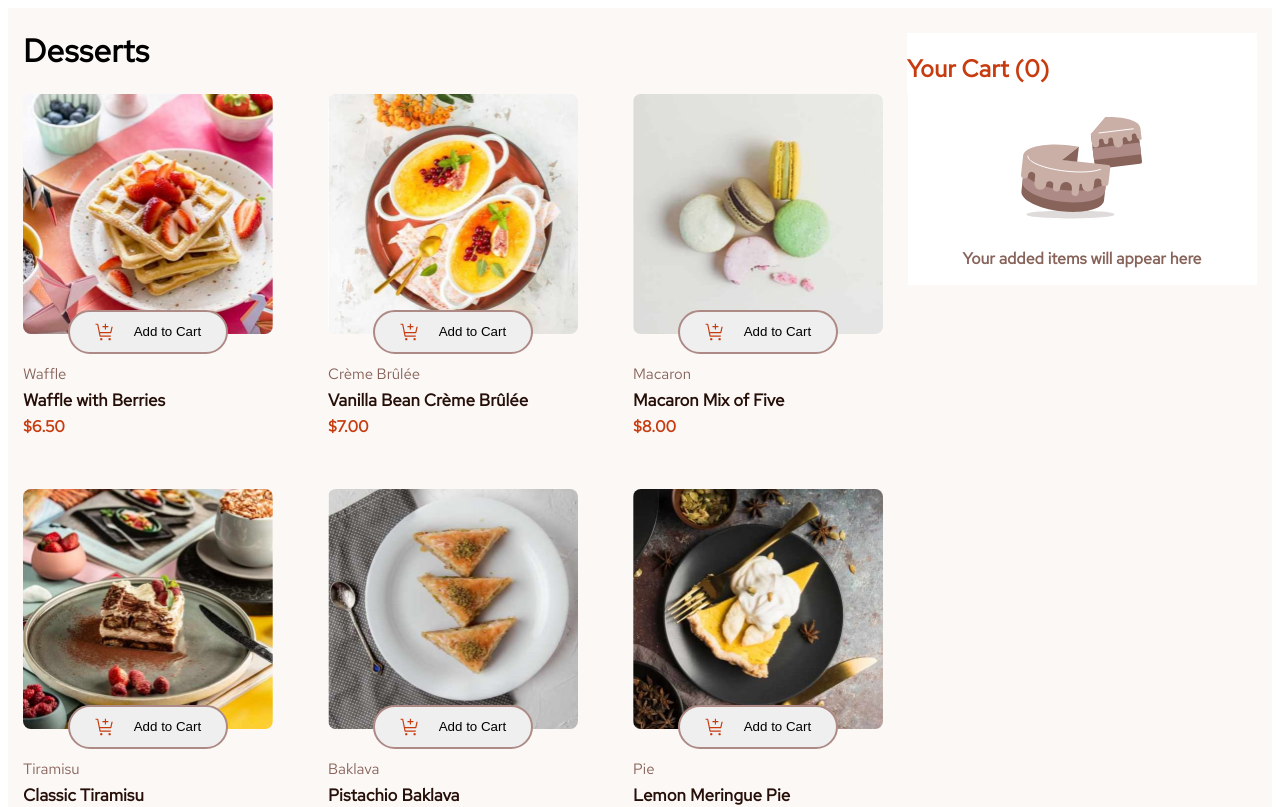
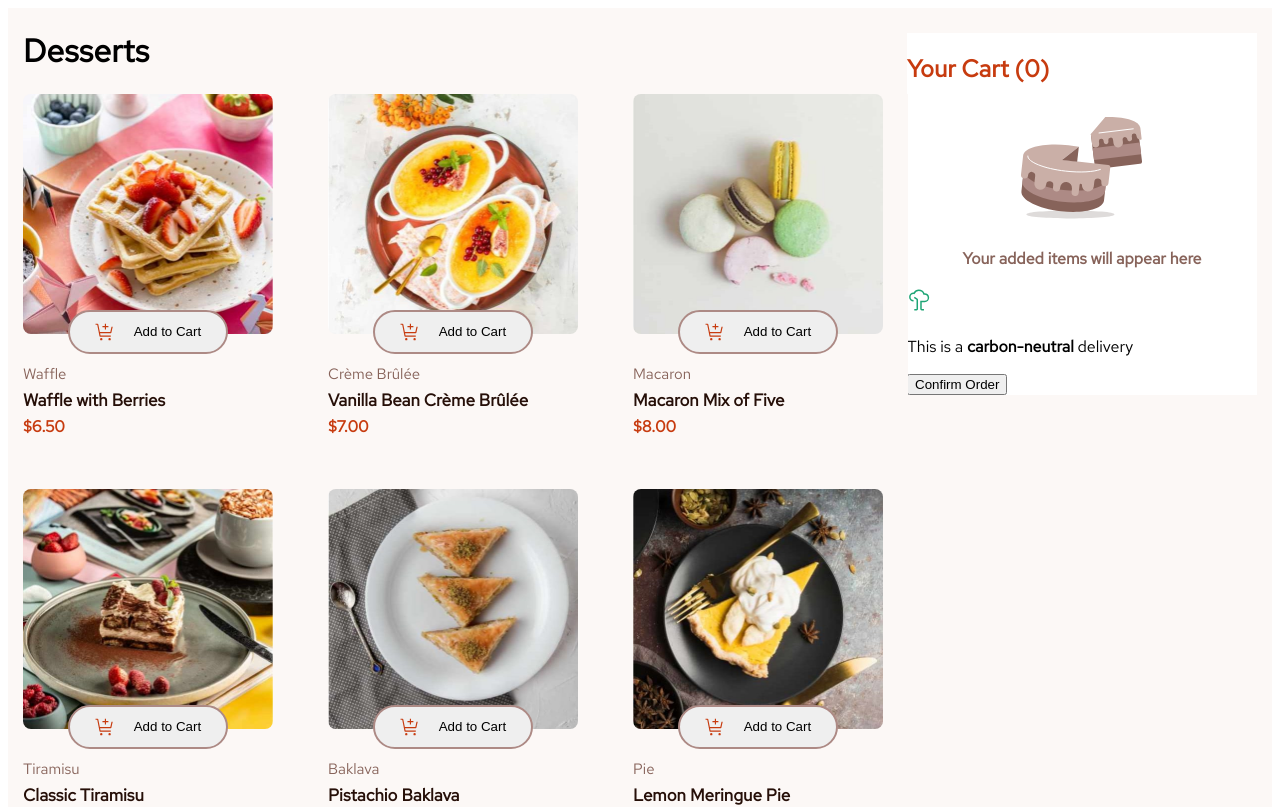
Before and after one commit to Ropenfold/frontend-mentor-product-list-with-cart, a Next.js app: page / in a window 1280 px wide. Shown: the top 807 px of the page. Built offline with nearby package versions, Linux system fonts and the light colour scheme.

Commit message:
Add confirm order button

```diff
--- a/app/components/cart/cart.js
+++ b/app/components/cart/cart.js
@@ -5,6 +5,13 @@ import Image from 'next/image'
 import styles from "./cart.module.css";
 import { useDispatch, useSelector } from 'react-redux';
 import CartItem from '../cart-item/CartItem';
+import Button from '../button/button';
+
+
+let USDollar = new Intl.NumberFormat('en-US', {
+  style: 'currency',
+  currency: 'USD',
+});
 
 const Cart = () => {
 
@@ -14,6 +21,10 @@ const Cart = () => {
   const getTotalCartQuantity = () => {
     return cart.reduce((total, item) => total + item.qty, 0);
   };
+
+  const getTotalCost = () => {
+    return cart.reduce((total, item) => total + (item.price * item.qty), 0)
+  }
 
 
   return (
@@ -26,8 +37,19 @@ const Cart = () => {
       {cart.map((item, key) => {
        return <CartItem item={item} />
       })}
-    </div>}
-
+      <div className={styles.totalContainer}>
+        <div className={styles.totalDescription}>Order Total</div>
+        <div className={styles.totalAmount}>{USDollar.format(getTotalCost())}</div>
+      </div>
+    </div>
+    }
+    <div className={styles.deliveryContainer}>
+      <Image src='/assets/images/icon-carbon-neutral.svg' width={25} height={30} alt='carbon neutral logo' />
+      <p>This is a <b>carbon-neutral </b>delivery</p>
+    </div>
+    <div className={styles.buttonContainer}>
+      <button className={styles.payButton}>Confirm Order</button>
+    </div>
     </div>
   )
 }
```
